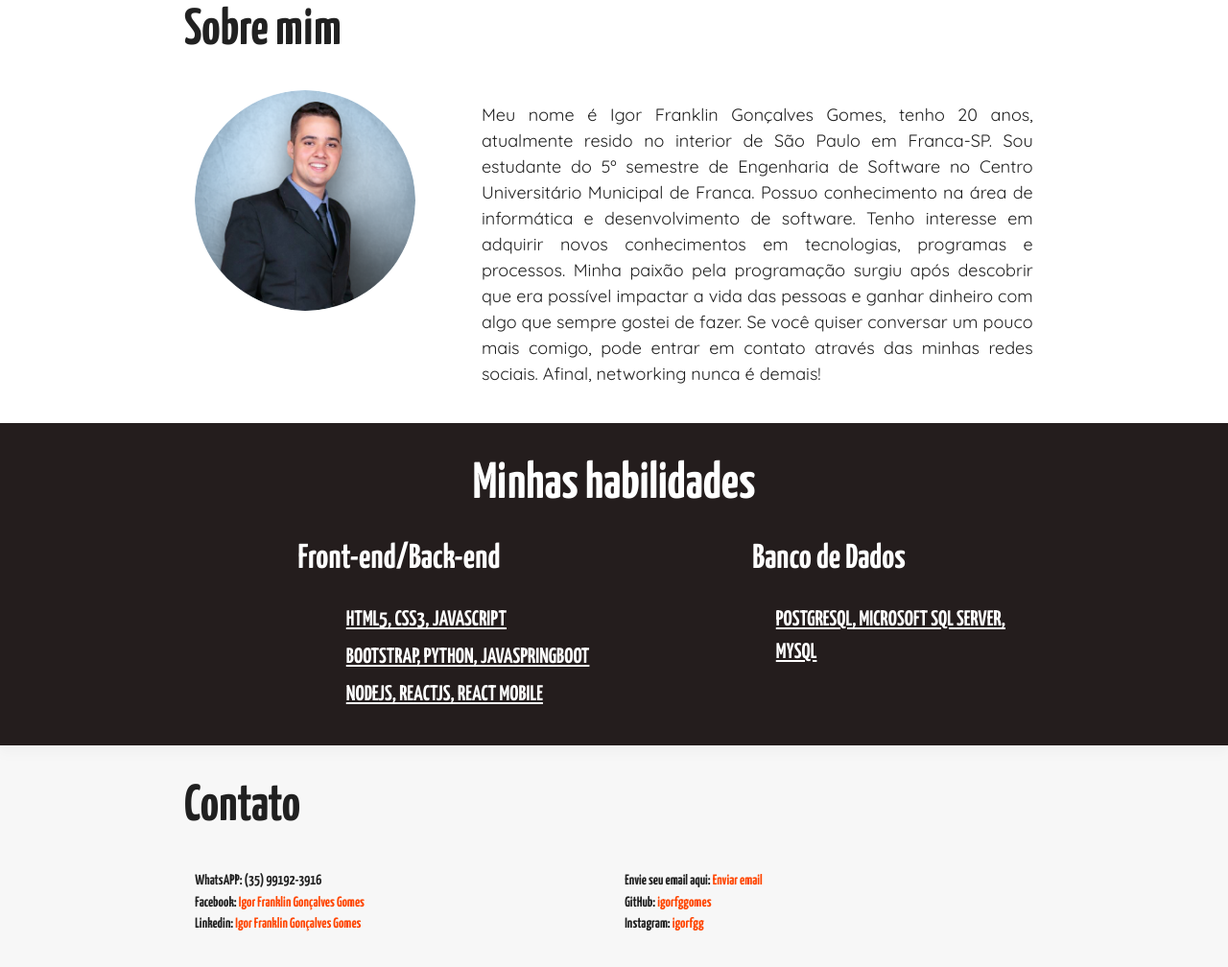
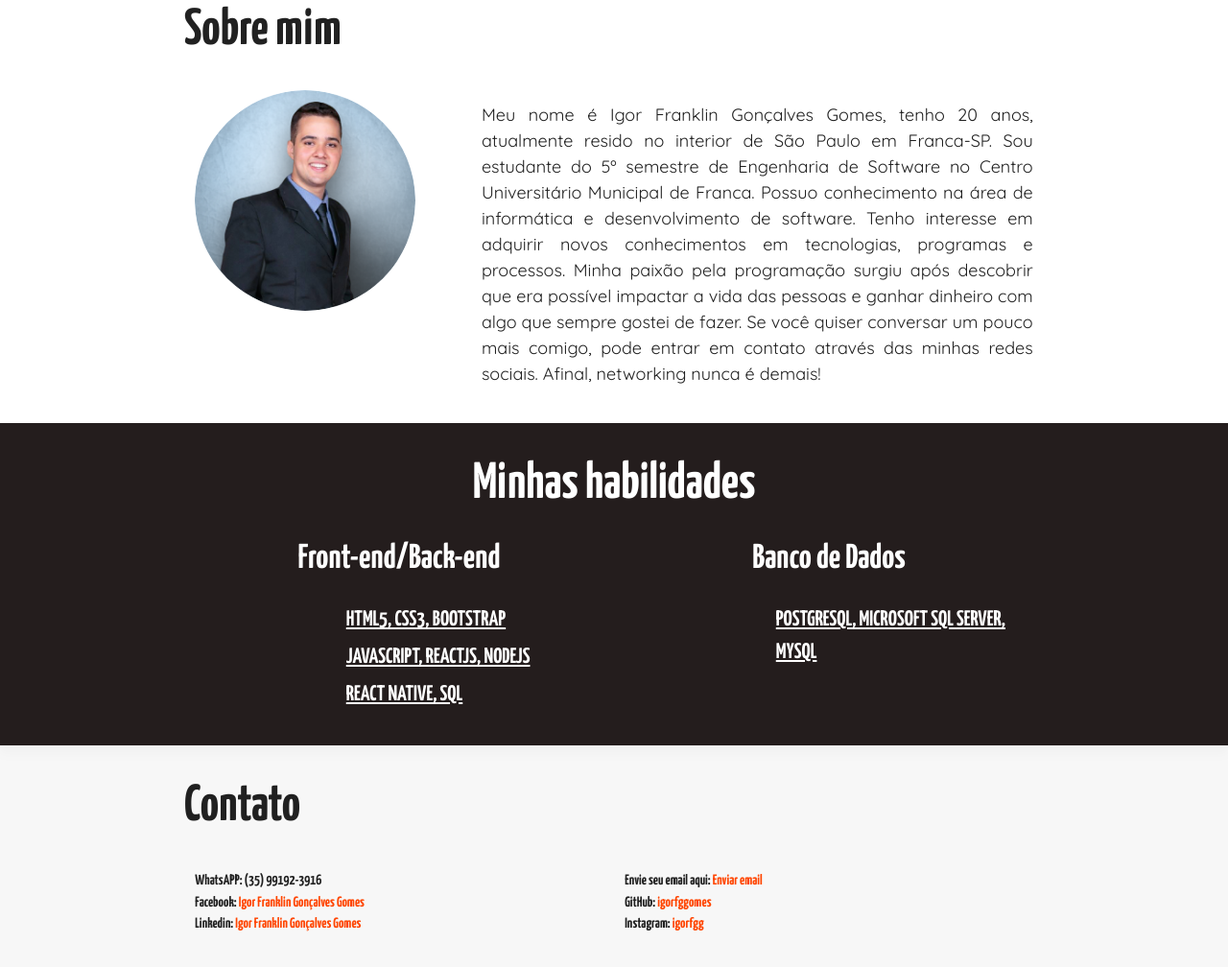
Before and after one commit to igorfggomes/igorfggomes.github.io, a plain HTML site: page index.html in a window 1280 px wide. Shown: the part 833-1841 px from the top of the page at 96% size. Drawn offline with nearby package versions, Linux system fonts and the light colour scheme.

Commit message:
Update index.html

```diff
--- a/index.html
+++ b/index.html
@@ -64,9 +64,9 @@
                     <div class="modality">
                         <span>Front-end/Back-end</span>
                         <ul>
-                            <li>HTML5, CSS3, JAVASCRIPT</li>
-                            <li>BOOTSTRAP, PYTHON, JAVASPRINGBOOT</li>
-                            <li>NODEJS, REACTJS, REACT MOBILE</li>
+                            <li>HTML5, CSS3, BOOTSTRAP</li>
+                            <li>JAVASCRIPT, REACTJS, NODEJS </li>
+                            <li>REACT NATIVE, SQL</li>
                         </ul>
                     </div>
                 </div>
```
